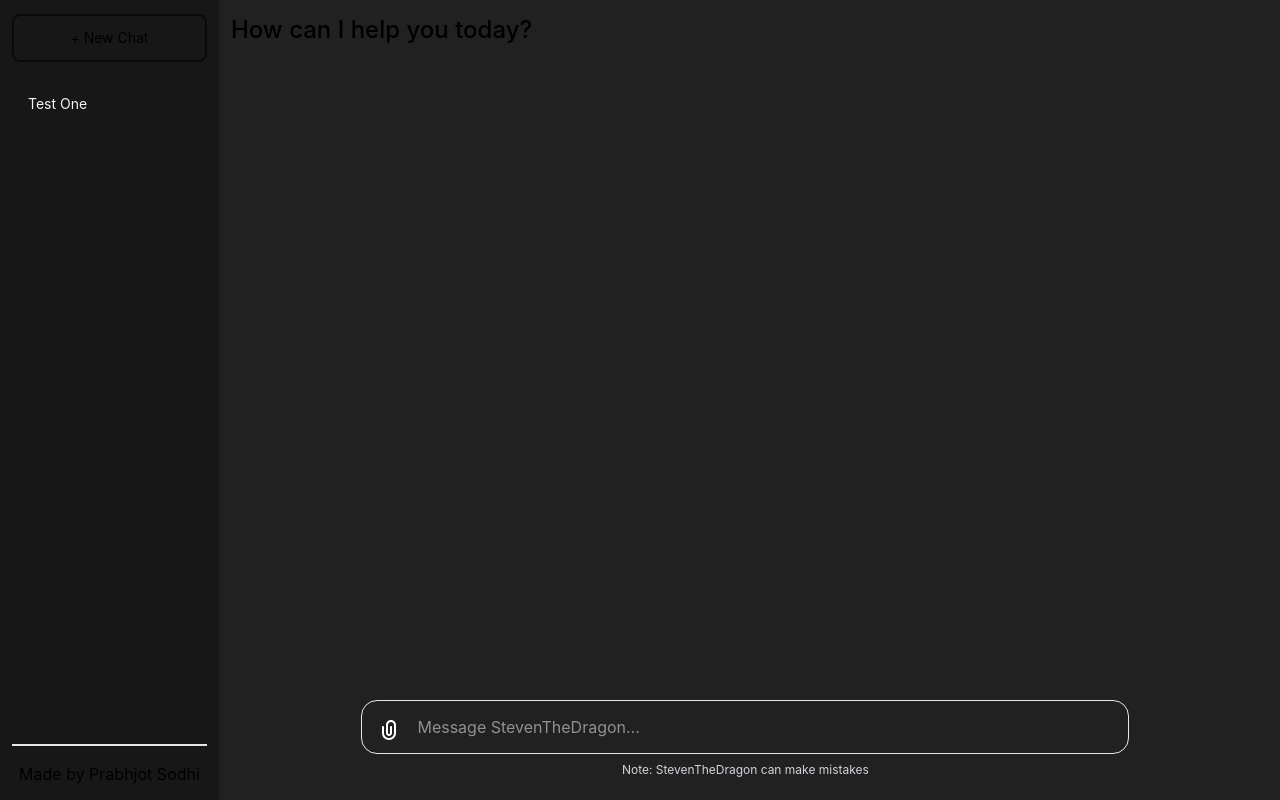
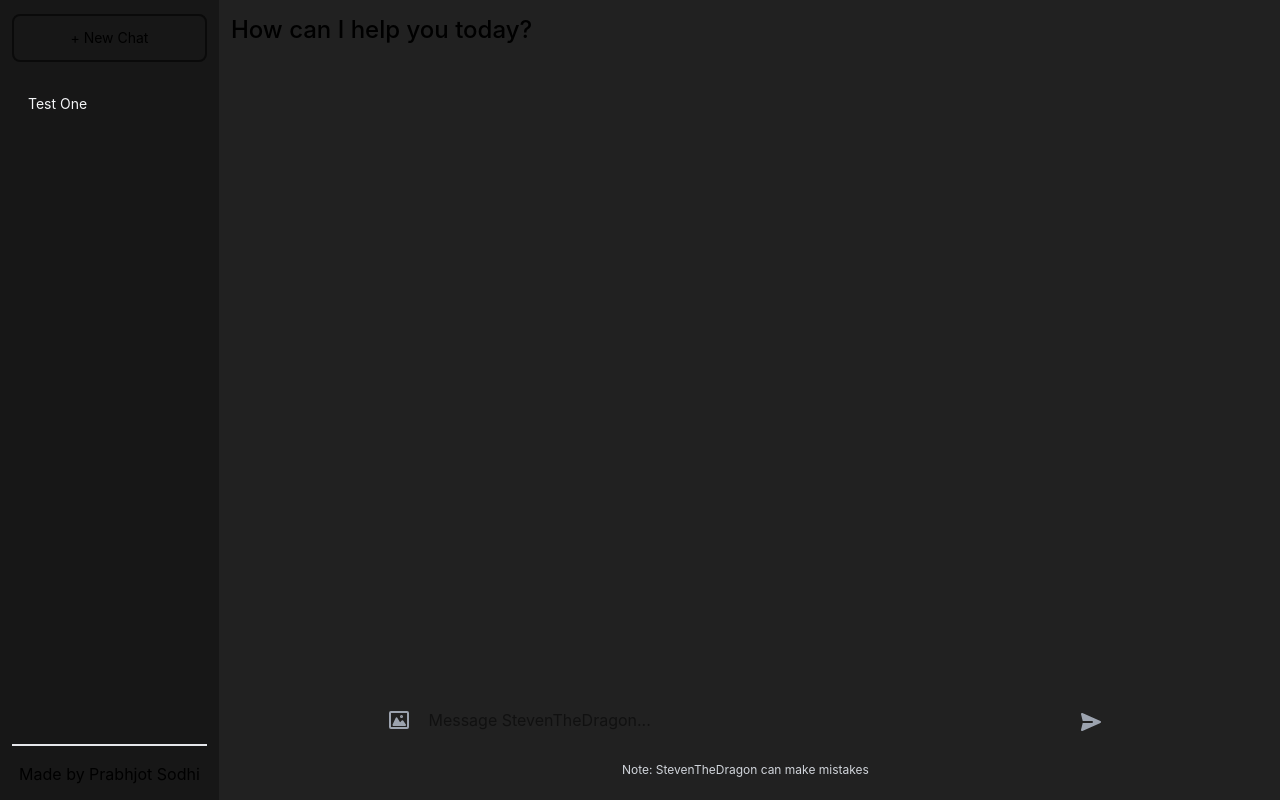
Before and after one commit to PrabhjotSodhi/StevenTheDragon, a React (Vite) app: page / in a window 1280 px wide. Built offline with nearby package versions, Linux system fonts and the light colour scheme.

Commit message:
Update message input styling

```diff
--- a/src/App.tsx
+++ b/src/App.tsx
@@ -6,7 +6,7 @@ function App() {
   return (
     <div className="flex h-full w-full overflow-hidden">
       {/* Side bar */}
-      <nav className="flex w-[260px] flex-col justify-between overflow-x-hidden bg-neutral-900 px-3 py-3.5" aria-history="Chat History">
+      <nav className="hidden w-[260px] flex-col justify-between overflow-x-hidden bg-neutral-900 px-3 py-3.5 sm:flex" aria-history="Chat History">
         <button className="rounded-lg border-2 border-neutral-950 px-1 py-3 text-sm hover:border-neutral-950 hover:bg-neutral-950">+ New Chat</button>
         <ul className="flex h-full flex-col gap-2 overflow-y-auto py-4 text-sm text-gray-100">
           <li className="rounded-lg px-4 py-4 hover:cursor-pointer hover:bg-neutral-950">Test One</li>
@@ -21,23 +21,22 @@ function App() {
           <div className="mb-5 text-2xl font-medium">How can I help you today?</div>
         </div>
         <div className="w-full border-white/20 pt-2 md:w-[calc(100%-.5rem)] md:border-transparent md:pt-0">
-          <form className="stretch mx-2 flex flex-row gap-3 last:mb-2 md:mx-4 md:last:mb-6 lg:mx-auto lg:max-w-2xl xl:max-w-3xl">
+          <form className="stretch mx-2 flex w-full flex-row items-center gap-3 rounded-lg px-3 py-2 last:mb-2 md:mx-4 md:last:mb-6 lg:mx-auto lg:max-w-2xl xl:max-w-3xl">
             <div className="relative flex h-full flex-1 items-stretch md:flex-col">
-              <div></div>
               <div className="flex w-full items-center">
-                <div className="flex w-full flex-grow flex-col overflow-hidden rounded-2xl border text-white">
-                  <textarea name="prompt-textarea" id="prompt-textarea" className="max-h-25 w-full resize-none border-0 bg-transparent py-[10px] pl-10 pr-10 placeholder-white/50 focus:ring-0 focus-visible:ring-0 md:py-3.5 md:pl-[55px] md:pr-12" tabIndex={0} placeholder="Message StevenTheDragon..." spellCheck="false" cols={30} rows={1}></textarea>
-                  <div className="absolute bottom-2 left-2 flex md:bottom-3 md:left-4">
-                    <button className="btn relative p-0 text-white" aria-label="Attach files">
-                      <div className="flex w-full items-center justify-center gap-2">
-                        <svg width="24" height="24" viewBox="0 0 24 24" fill="none" xmlns="http://www.w3.org/2000/svg">
-                          <path fill-rule="evenodd" clip-rule="evenodd" d="M9 7C9 4.23858 11.2386 2 14 2C16.7614 2 19 4.23858 19 7V15C19 18.866 15.866 22 12 22C8.13401 22 5 18.866 5 15V9C5 8.44772 5.44772 8 6 8C6.55228 8 7 8.44772 7 9V15C7 17.7614 9.23858 20 12 20C14.7614 20 17 17.7614 17 15V7C17 5.34315 15.6569 4 14 4C12.3431 4 11 5.34315 11 7V15C11 15.5523 11.4477 16 12 16C12.5523 16 13 15.5523 13 15V9C13 8.44772 13.4477 8 14 8C14.5523 8 15 8.44772 15 9V15C15 16.6569 13.6569 18 12 18C10.3431 18 9 16.6569 9 15V7Z" fill="currentColor"></path>
-                        </svg>
-                      </div>
-                    </button>
-                    <input type="file" className="hidden" style={{ display: "none;" }} />
-                  </div>
-                </div>
+                <button className="absolute bottom-1 left-1 justify-center rounded-lg p-2 text-gray-400 hover:bg-gray-600 hover:text-white md:bottom-2 md:left-2">
+                  <svg className="h-5 w-5" aria-hidden="true" xmlns="http://www.w3.org/2000/svg" fill="none" viewBox="0 0 20 18">
+                    <path fill="currentColor" d="M13 5.5a.5.5 0 1 1-1 0 .5.5 0 0 1 1 0ZM7.565 7.423 4.5 14h11.518l-2.516-3.71L11 13 7.565 7.423Z" />
+                    <path stroke="currentColor" stroke-linecap="round" stroke-linejoin="round" stroke-width="2" d="M18 1H2a1 1 0 0 0-1 1v14a1 1 0 0 0 1 1h16a1 1 0 0 0 1-1V2a1 1 0 0 0-1-1Z" />
+                    <path stroke="currentColor" stroke-linecap="round" stroke-linejoin="round" stroke-width="2" d="M13 5.5a.5.5 0 1 1-1 0 .5.5 0 0 1 1 0ZM7.565 7.423 4.5 14h11.518l-2.516-3.71L11 13 7.565 7.423Z" />
+                  </svg>
+                </button>
+                <textarea id="prompt-textarea" data-id="root" rows={1} placeholder="Message StevenTheDragon..." className="max-h-25 m-0 w-full resize-none border-0 bg-transparent py-[10px] pl-10 pr-10 placeholder-black/50 focus:ring-0 focus-visible:ring-0 md:py-3.5 md:pl-[55px] md:pr-12 dark:bg-transparent dark:placeholder-white/50"></textarea>
+                <button type="submit" className="absolute bottom-1.5 right-2 inline-flex cursor-pointer justify-center rounded-full p-2 text-gray-400 hover:bg-gray-600 hover:text-white">
+                  <svg className="h-5 w-5 rotate-90 rtl:-rotate-90" aria-hidden="true" xmlns="http://www.w3.org/2000/svg" fill="currentColor" viewBox="0 0 18 20">
+                    <path d="m17.914 18.594-8-18a1 1 0 0 0-1.828 0l-8 18a1 1 0 0 0 1.157 1.376L8 18.281V9a1 1 0 0 1 2 0v9.281l6.758 1.689a1 1 0 0 0 1.156-1.376Z" />
+                  </svg>
+                </button>
               </div>
             </div>
           </form>
```
